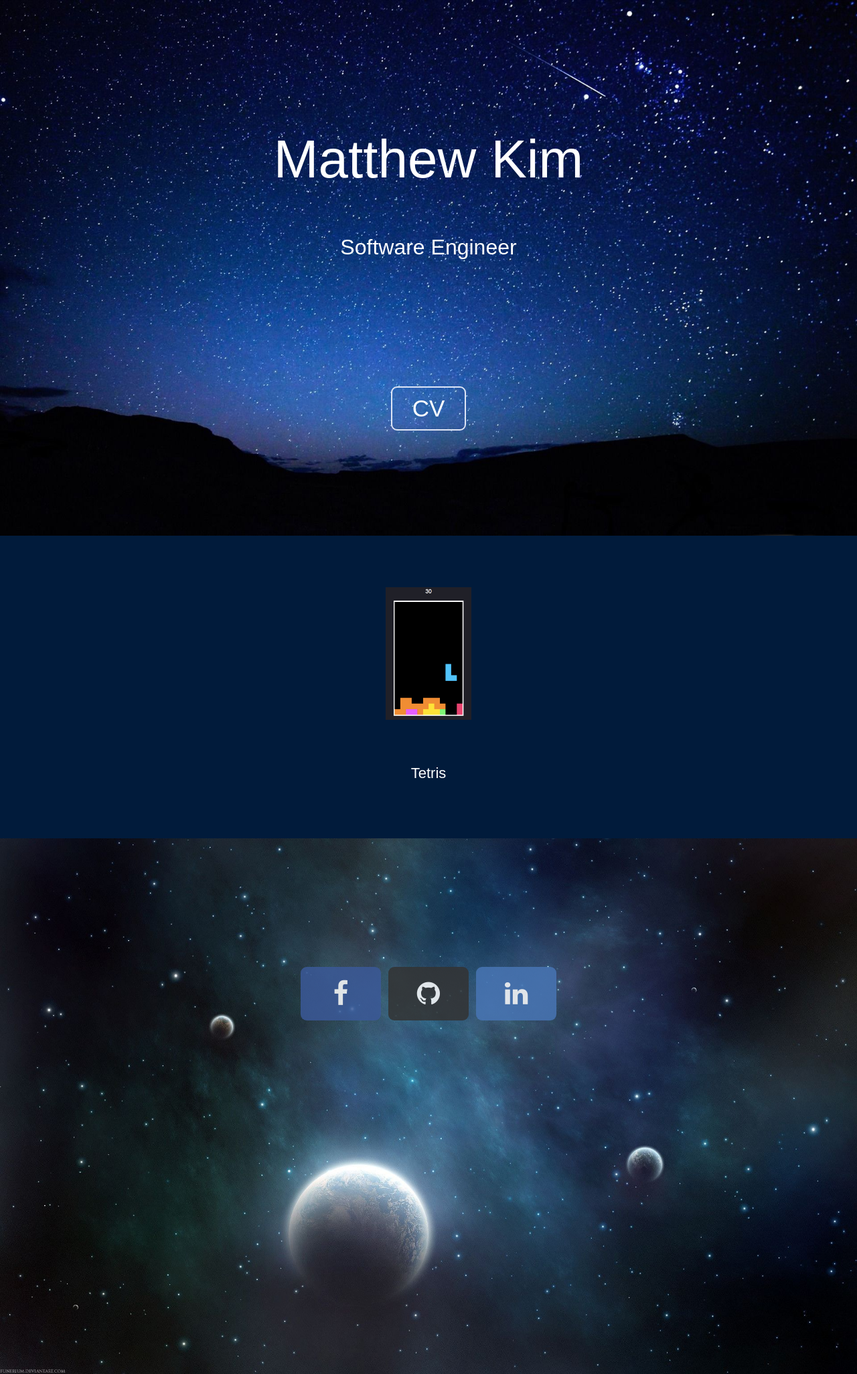
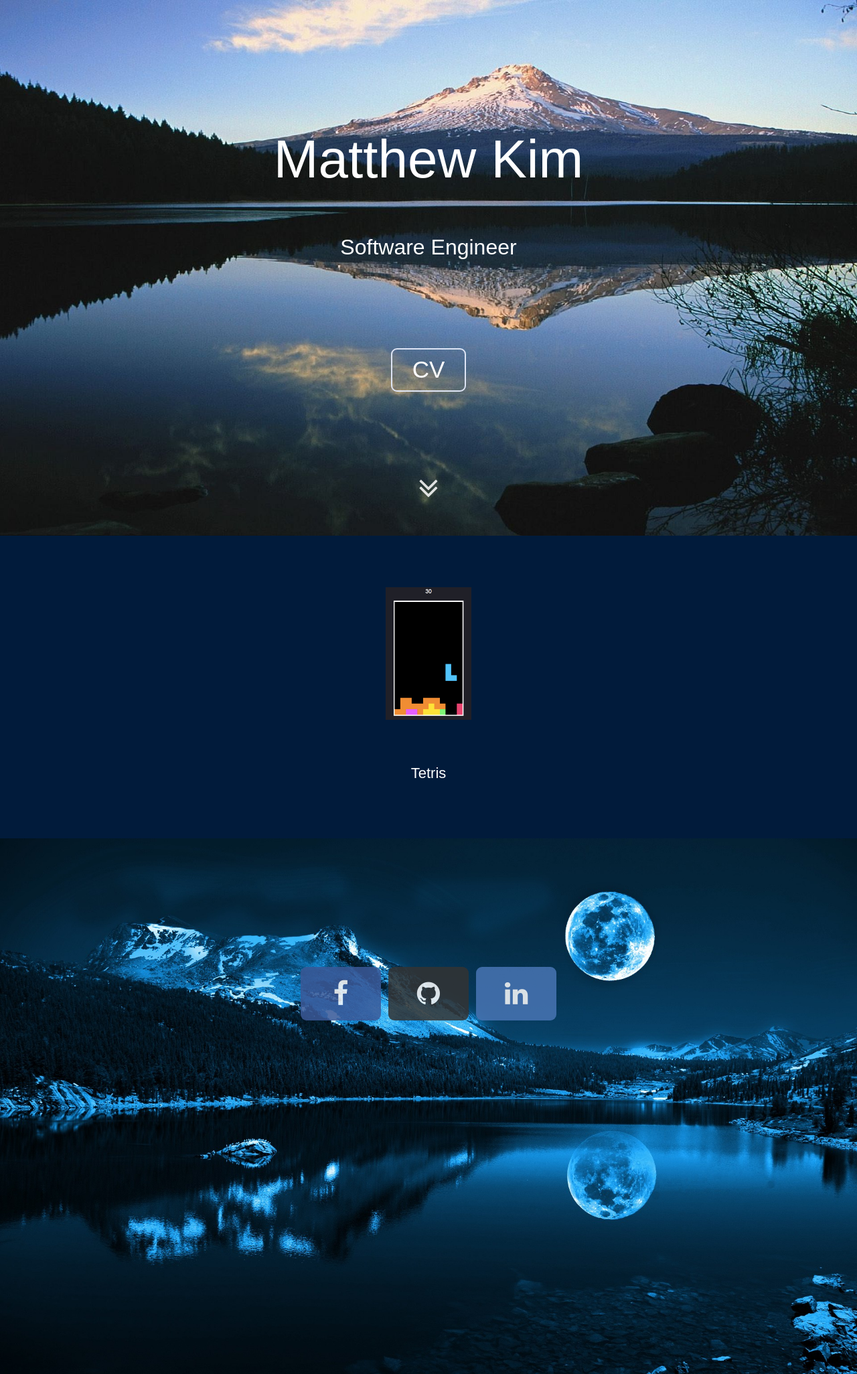
Before and after one commit to matthewsmkim1/matthewsmkim1.github.io, a PHP site: page / in a window 1280 px wide. Shown: the whole page at 67% size. Run offline with PHP 8.4, Linux system fonts and the light colour scheme; some libraries are stand-ins or nearby versions.

Commit message:
added smooth scrolling button and changed landing and ending page image

```diff
--- a/css/main.css
+++ b/css/main.css
@@ -8,7 +8,11 @@ textarea {
 
 
 
-
+.arrow{
+   padding-top: 6em;
+   text-align: center;
+   color: white;
+}
 
 
 
@@ -67,6 +71,10 @@ textarea {
 }
 .fa:hover {
    opacity: 1;
+}
+
+.fa-angle-double-down {
+   color: white;
 }
 
 .fa-facebook {
@@ -377,9 +385,9 @@ main {
 }
 
 
-/*#slide-1 .bcg {background-image:url('../img/minim.jpg')}*/
+#slide-1 .bcg {background-image:url('../img/minim.jpg')}
 
-#slide-1 .bcg {background-image:url('../pics/nightstarsky.jpg')}
+/*#slide-1 .bcg {background-image:url('../pics/nightstarsky.jpg')}*/
 
 #slide-2 .bcg {
    background: none;
@@ -413,8 +421,12 @@ main {
 
 
 /* Slide 3 */
+/*
 #slide-3 .bcg {
    background-image:url('../pics/StarBackground.jpg');
+}*/
+#slide-3 .bcg {
+   background-image:url('../pics/night.jpeg');
 }
 
 
--- a/css/style_tut.css
+++ b/css/style_tut.css
@@ -80,7 +80,7 @@ h2 {
 
 #CurrV {
    text-align: center;
-   padding-top: 12%;
+   padding-top: 6em;
    width:100%;
   height:100%;
   top:0;
--- a/index.html
+++ b/index.html
@@ -44,22 +44,28 @@
                      </section>
                      <section class = "os-animation" data-os-animation="bounceInUp"
                      data-os-animation-delay="1.3s">
-                     <!--
-                        <div id = "CurrV">
-                           <a class = "btn" href = "CV/MyResume.pdf" title = "My Curriculum Vitae" target="_blank"> CV </a>
-                        </div>
-                     -->
+
                      <div id="CurrV">
                         <a href="CV/MyResume.pdf" title="My Curriculum Vitae" target="_blank">
                            <button class="button"><span> CV </span></button>
                         </a>
                      </div>
+
+                     <div class="arrow">
+
+                        <a href="#proj" class="fa fa-angle-double-down fa-3x"> </a>
+
+                     </div>
+
+
                      </section>
 			    		</div>
+
 		        	</div>
 	        	</div>
 		    </section>
-</div>
+
+       </div>
           <div id="skrollr-body">
 
 
@@ -81,8 +87,6 @@
                      </div>
 
    		        	</div>
-   		    	</div>
-            </div>
 
 
 
@@ -94,156 +98,12 @@
 
 
 
-         <!--
-		    <section id="slide-2">
-             <div class="bcg" data-0="background-color:rgb(1,27,59);" data-top="background-color:(0,0,0);" data-anchor-target="#slide-2" >
-
-                <!-- changes from blue to Black to blue-->
-            <!--<div class="bcg" data-bottom-top="background-color:rgb(1,27,59);" data--20p-top="background-color:rgb(0,0,0);" data--70p-top="background-color:rgb(1,27,59);" data-anchor-target="#slide-2" >-->
-<!--
-
-			    	<div class="hsContainer">
-                     <img src = "pics/Propic.gif" id = "ice"/>
-				    	<p id = "abtme" data-center="opacity: 1" data-400-bottom="opacity: 0" data-106-top="opacity: 1" data-anchor-target="#slide-2 p">
-                        <span> About Me </span>
-                        <br />
-                        <br />
-
-                        Hi, I'm Matthew Kim.
-                        <br />
-                        I am a Sophomore at Johns Hopkins University studying Computer Science, and
-                        I enjoy programming in:
-                        <div id = "centLang" data-center="opacity: 1" data-100-bottom="opacity: 0" data-anchor-target="#slide-2 div">
-                           <div id = "lang">  Java </div>
-                           <div id = "lang"> C/C++ </div>
-                           <div id = "lang"> Javascript </div>
-                           <div id = "lang"> HTML/CSS </div>
-                        </div>
-                        <p id = "abtme" > I use tools such as: </p>
-                        <div id = "centLang" data-center="opacity: 1" data-10-bottom="opacity: 0" data-anchor-target="#slide-2 div">
-
-                           <div id = "lang">  Git </div>
-                           <div id = "lang"> JUnit4 </div>
-                           <div id = "lang"> Valgrind </div>
-
-                        </div>
-
-                     </p>
-		        	</div>
-		    	</div>
-         </div>
 
 
-                <!--
-            <div id = "bg_container">
-               <video class = "center" src = "pics/vid/mecode.mp4" autoplay = "true" loop = "true" muted = "false"> </video>
-            </div>
-            <p id = "centerT" data-center="opacity: 1" data-10-bottom="opacity: 0" data-600-top="opacity: 1" data-90-top="opacity: 0"data-anchor-target="#centerT">
-               What I do 24/7
-            </p> -->
-
-<!--
-            <div id = "proj">
-
-                <a href = "toDoListApp/indexApp.html">
-                    <img src = "pics/todolistpic.png" class = "todo"/>
-
-                </a>
+   		    	</div>
             </div>
 
-            <p id = "centerT" >
-               To-Do List Web Application
-            </p>
--->
-<!--
-            <div id = "proj">
-            </div>
-            <p id = "centerT">
-            </p>
--->
-
 		  </section>
-<!--
-      <section id="slide-star" class="homeSlide">
-         <div class="bcg" data-center="background-position: 50% 0px;" data-top-bottom="background-position: 50% -100px;" data-bottom-top="background-position: 50% 100px;" data-anchor-target="#slide-star">
-            <div class="hsContainer" data-center="opacity: 1" data-200-bottom="opacity: 0" data-600-top="opacity: 1" data-anchor-target="#gameDesc p">
-               <div id = "proj" data-center="opacity: 1" data-200-bottom="opacity: 0" data-600-top="opacity: 1" data-anchor-target="#gameDesc p">
-                  <p>
-                     <u> <h1> Star Catcher </h1> </u>
-                  </p>
-                  <img src = "GamePics/GrassWorld.png" class = "gamePics"/>
-                  <img src = "GamePics/LavaWorld.png" class = "gamePics"/>
-                  <img src = "GamePics/SandWorld.png" class = "gamePics"/>
-
-               </div>
-               <div id = "gameDesc">
-                  <p>
-                     Created with Java, this simple star-catching game implements a depth-first search algorithm to construct
-                     unique maze layouts and randomly selects from three possible worlds after each launch. The goal is to capture as many
-                     stars as possible without colliding with the maze walls. Each collision decreases player speed, and after
-                     the player's speed has dropped to a certain amount, the game is over and the score is printed onto the screen.
-                  </p>
-               </div>
-
-
-            </div>
-         </div>
-       </section>
-
-     <section id="slide-2n">
-
-         <div class="bcg" data-bottom-top="background-color:rgb(1,27,59);" data--20p-top="background-color: rgb(18,18,18);" data-anchor-target="#slide-2n" >
-            <div class="hsContainer">
-               <div id = "af"> <u> EXPERIENCE </u> </div>
-
-                  <div id = "dentPics">
-
-                     <img src = "UMBPics/DSchool.png" class = "dschoolpic"/>
-                  </div>
-
-                  <p id = "dentalP" data-center="opacity: 1" data-100-bottom="opacity: 0" data-406-top="opacity: 1" data-anchor-target="#slide-2n p">
-                     <u>University of Maryland, Baltimore Dental School - Summer 2017 - Website Design Intern</u>
-                     <br />
-                     <br />
-                     Personally implemented and designed many of the UMB Dental School's webpages, such as the Board of Directors page and the
-                     Distinguished alumni page. I also redesigned over 15 faculty pages and helped merge different branches on the website.
-                  </p>
-
-
-              </div>
-
-           </div>
-
-       </section>
-
-
-
-       <section id="slide-3n">
-
-          <div class="bcg" data-bottom-top="background-color:rgb(18,18,18);" data--20p-top="background-color:rgb(18,18,18);" data--100p-top="background-color:rgb(1,27,59);" data-anchor-target="#slide-3n" >
-             <div class="hsContainer">
-                  <div id = dentalP>
-                     <p id = "exp" data-center="opacity: 1" data-100-bottom="opacity: 0" data-106-top="opacity: 1" data-anchor-target="#slide-3n p">
-                           <br />
-                           <br />
-                           <br />
-                           <u> Vision Interchange - UI/UX intern</u>
-                           <br />
-                           <br />
-                           I did stuff. I did stuff. I did stuff. I did stuff. I did stuff. I did stuff.
-                           I did stuff. I did stuff. I did stuff. I did stuff. I did stuff. I did stuff.
-                           I did stuff. I did stuff. I did stuff. I did stuff. I did stuff. I did stuff.
-                           I did stuff. I did stuff. I did stuff. I did stuff. I did stuff. I did stuff.
-                      </p>
-                   </div>
-
-               </div>
-            </div>
-        </section>
-
-     -->
-
-
 
 
 
--- a/js/main.js
+++ b/js/main.js
@@ -1,4 +1,5 @@
 $(document).ready(function(){
+	console.log("HI");
 
 	$(".main").onepage_scroll({
 	   sectionContainer: "section", // sectionContainer accepts any kind of selector in case you don't want to use section
@@ -6,6 +7,10 @@ $(document).ready(function(){
 	   animationTime: 900, // AnimationTime let you define how long each section takes to animate
 	   pagination: true, // You can either show or hide the pagination. Toggle true for show, false for hide.
 	   updateURL: false // Toggle this true if you want the URL to be updated automatically when the user scroll to each page.
+	});
+
+	$(".fa-angle-double-down").click(function() {
+		alert('hi');
 	});
 
 });
--- a/js/mainn.js
+++ b/js/mainn.js
@@ -1,3 +1,18 @@
+$(document).ready(function(){
+
+	$(".fa-angle-double-down").click(function(e) {
+
+		var linkHref = $(this).attr('href');
+
+		$('html, body').animate({
+			scrollTop: $(linkHref).offset().top
+		}, 1000);
+
+		e.preventDefault();
+	});
+
+});
+
 ( function( $) {
 
 	var s = skrollr.init( {
```
Also changed, not shown: pics/night.jpeg (added).
